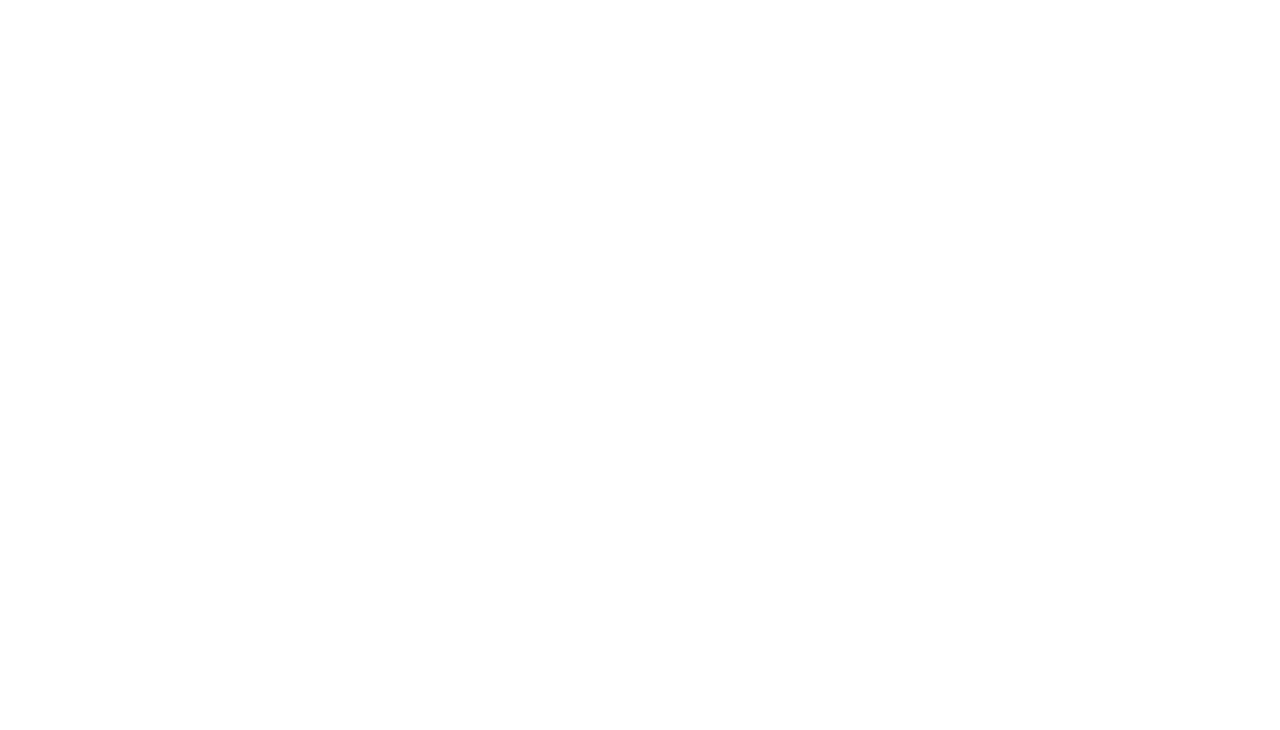
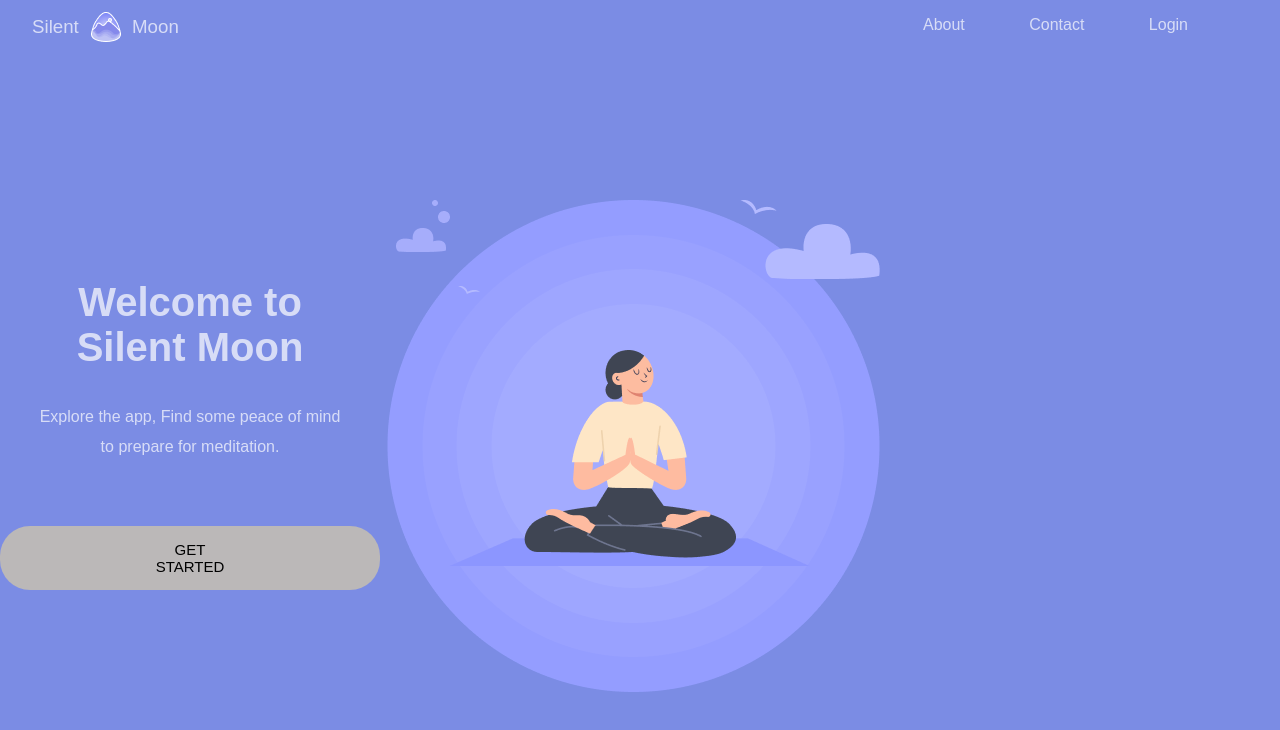
Before and after one commit to Deathpfhrot/Position101, a plain HTML site: page Aufgabe4/index.html in a window 1280 px wide. Drawn offline with Linux system fonts and the light colour scheme.

Commit message:
bonus completed

```diff
--- a/Aufgabe4/assets/css/style.css
+++ b/Aufgabe4/assets/css/style.css
@@ -3,3 +3,122 @@
     padding: 0;
     box-sizing: border-box;
 }
+
+body{
+    font-family: Arial, Helvetica, sans-serif;
+    background-color: #7B8CE4;
+}
+
+/* Farben: #7B8CE4, #EBEAEC, #FFECCC, #3F414E */
+
+
+/*-------------Header------------*/
+header nav{
+    height: 8vh;
+}
+header ul{
+    position: relative;
+}
+header nav ul li{
+    display: inline-block;
+    margin-right: 60px;
+    opacity: 0.7;
+}
+
+header nav ul{
+    text-align: end;
+    margin: 1rem 2rem;
+    color: white;
+}
+
+header nav ul li a{
+    text-decoration: none;
+    color: white;
+}
+
+header nav ul li h3{
+    font-weight: lighter;
+}
+
+header nav ul li:nth-of-type(1){
+    position: absolute;
+    left: 0;
+}
+
+header nav ul li:nth-of-type(2){
+    position: absolute;
+    left: 100px;
+}
+
+header nav ul img{
+    position: absolute;
+    left: 59px;
+    top: -4px;
+}
+
+
+/*-------------Main------------*/
+
+/*Section1*/
+
+main section article{
+    text-align: center;
+    margin-right: 900px;
+    margin-top: 200px;
+
+}
+
+main section article h1{
+    font-size: 2.5rem;
+    color: white;
+    margin-bottom: 2rem;
+    opacity: 0.7;
+
+}
+
+main section article p{
+    color: white;
+    line-height: 30px;
+    margin-bottom: 4rem;
+    opacity: 0.7;
+}
+
+main section article button{
+    font-size: 15px;
+    padding: 15px 150px;
+    background-color: rgb(187, 184, 184);
+    border-radius: 30px;
+    border: 0;
+    font-size: 15px;
+}
+
+
+/*Section2*/
+
+main section article{
+    position: relative;
+}
+
+main section:nth-of-type(2) img:nth-of-type(1){
+    position: absolute;
+    top: 200px;
+    right: 400px;
+}
+
+main section:nth-of-type(2) img:nth-of-type(4){
+    position: absolute;
+    top: 350px;
+    right: 470px;
+}
+
+main section:nth-of-type(2) img:nth-of-type(2){
+    position: absolute;
+    top: 200px;
+    right: 400px;
+}
+
+main section:nth-of-type(2) img:nth-of-type(3){
+    position: absolute;
+    top: 200px;
+    right: 800px;
+}
--- a/Aufgabe4/index.html
+++ b/Aufgabe4/index.html
@@ -10,10 +10,52 @@
 </head>
 
 <body>
+    <header>
+        <nav>
+            <ul>
+                <li>
+                    <h3>Silent</h3>
+                </li>
+                <li>
+                    <h3>Moon</h3>
+                </li>
+                <li><a href="#">About</a></li>
+                <li><a href="#">Contact</a></li>
+                <li><a href="#">Login</a></li>
+                <img src="assets/Lev3_3_css-einfuhrung_position/logo.png" alt="logo">
+            </ul>
+        </nav>
+    </header>
 
 
 
 
+    <main>
+        <section>
+            <article>
+                <h1>Welcome to <br>Silent Moon</h1>
+                <p>Explore the app, Find some peace of mind <br>to prepare for meditation.</p>
+                <button>GET STARTED</button>
+            </article>
+        </section>
+
+
+        <section>
+            <img src="assets/Lev3_3_css-einfuhrung_position/circle_bg.png" alt="circle">
+            <img src="assets/Lev3_3_css-einfuhrung_position/clouds1.png" alt="clouds1">
+            <img src="assets/Lev3_3_css-einfuhrung_position/clouds2.png" alt="clouds2">
+            <img src="assets/Lev3_3_css-einfuhrung_position/woman_meditating.png" alt="woman">
+        </section>
+
+
+
+
+
+
+    </main>
+    <footer>
+
+    </footer>
 
 
 
```
Also changed, not shown: index.html (+1 -1 lines), Aufgabe4/assets/Lev3_3_css-einfuhrung_position/circle_bg.png (added), Aufgabe4/assets/Lev3_3_css-einfuhrung_position/clouds1.png (added), Aufgabe4/assets/Lev3_3_css-einfuhrung_position/clouds2.png (added), Aufgabe4/assets/Lev3_3_css-einfuhrung_position/logo.png (added), Aufgabe4/assets/Lev3_3_css-einfuhrung_position/woman_meditating.png (added).
